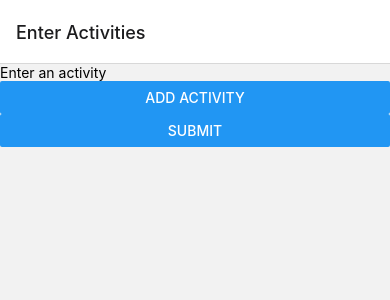
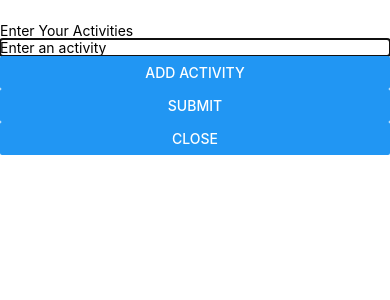
Before and after one commit to Sianah/BoredomResolved, a React Native app: screen /InputActivities in a window 390 px wide. Shown: the top 300 px of the page. Built offline with nearby package versions, Linux system fonts and the light colour scheme.

Commit message:
set up pop up

```diff
--- a/App.js
+++ b/App.js
@@ -1,26 +1,48 @@
-import React from 'react';
+import React, { useState } from 'react';
 import { NavigationContainer } from '@react-navigation/native';
 import { createStackNavigator } from '@react-navigation/stack';
 import InputActivities from './components/InputActivities';
 import DisplayActivity from './components/DisplayActivity';
+import { View, Button, Modal, Text } from 'react-native';
 
 const Stack = createStackNavigator();
 
 const App = () => {
+  const [modalVisible, setModalVisible] = useState(true);
+
   return (
     <NavigationContainer>
-      <Stack.Navigator initialRouteName="InputActivities">
-        <Stack.Screen
-          name="InputActivities"
-          component={InputActivities}
-          options={{ title: 'Enter Activities' }}
-        />
+      <Stack.Navigator initialRouteName="DisplayActivity">
         <Stack.Screen
           name="DisplayActivity"
           component={DisplayActivity}
           options={{ title: 'Activity Suggestion' }}
         />
       </Stack.Navigator>
+
+      {modalVisible && (
+        <Modal
+          animationType="slide"
+          transparent={false}
+          visible={modalVisible}
+          onRequestClose={() => {
+            alert("Modal has been closed.");
+            setModalVisible(!modalVisible);
+          }}
+        >
+          <View style={{ marginTop: 22 }}>
+            <View>
+              <Text>Enter Your Activities</Text>
+              <InputActivities />
+
+              <Button
+                title="Close"
+                onPress={() => setModalVisible(!modalVisible)}
+              />
+            </View>
+          </View>
+        </Modal>
+      )}
     </NavigationContainer>
   );
 }
--- a/components/InputActivities.js
+++ b/components/InputActivities.js
@@ -1,8 +1,10 @@
 import React, { useState } from 'react';
 import { View, TextInput, Button } from 'react-native';
 import AsyncStorage from '@react-native-async-storage/async-storage';
+import { useNavigation } from '@react-navigation/native';
 
-const InputActivities = ({ navigation }) => {
+const InputActivities = () => {
+    const navigation = useNavigation();
   const [activity, setActivity] = useState('');
   const [activities, setActivities] = useState([]);
 
```
